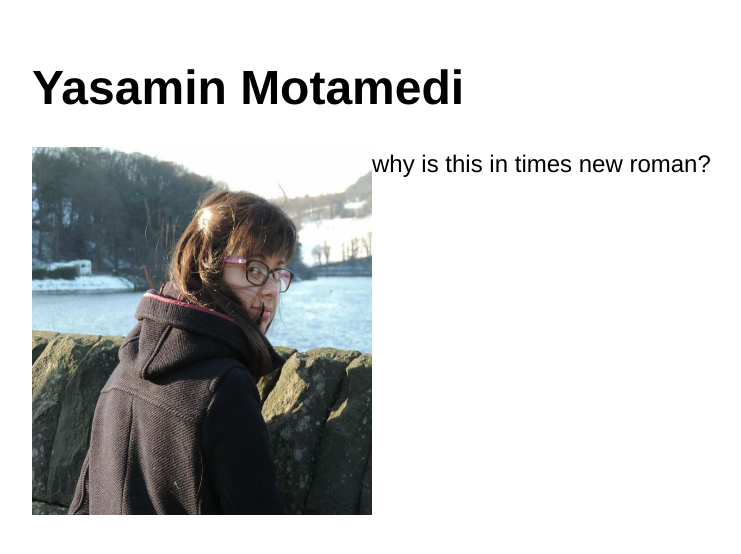
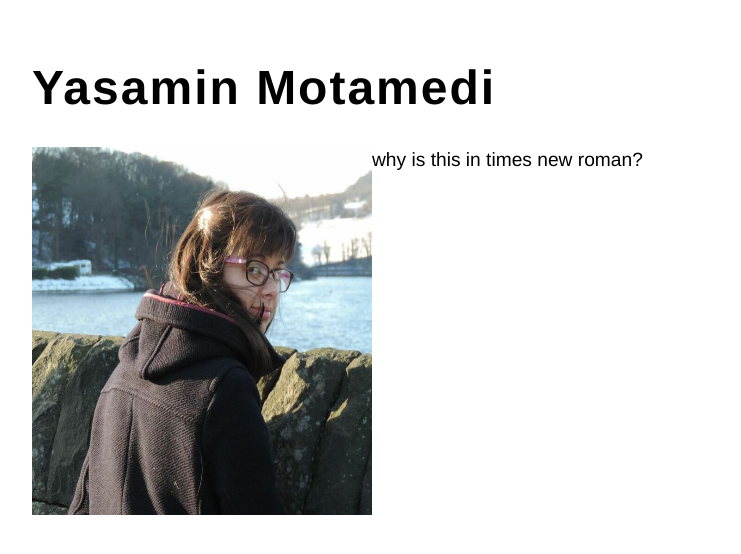
Before and after one commit to ymotamedi/ymotamedi.github.io, a Jekyll site: the page built from index.html, in a window 1280 px wide. Shown: the top 554 px of the page, without its empty margins (160-901 px from the left). Built offline with Jekyll 4.4.1, drawn with Linux system fonts in a browser that asks for light colours.

Commit message:
Update main.css

```diff
--- a/css/main.css
+++ b/css/main.css
@@ -22,9 +22,10 @@ a:hover {
 h1 {
     font-size: 3em;
     font-family:'Helvetica', 'Arial', 'Sans-Serif';
+    letter-spacing: 2px
 }
 p {
-    font-size: 1.5em;
+    font-size: 1.2em;
     font-family:'Helvetica', 'Arial', 'Sans-Serif';
     line-height: 1.4em;
     color: black;
```
